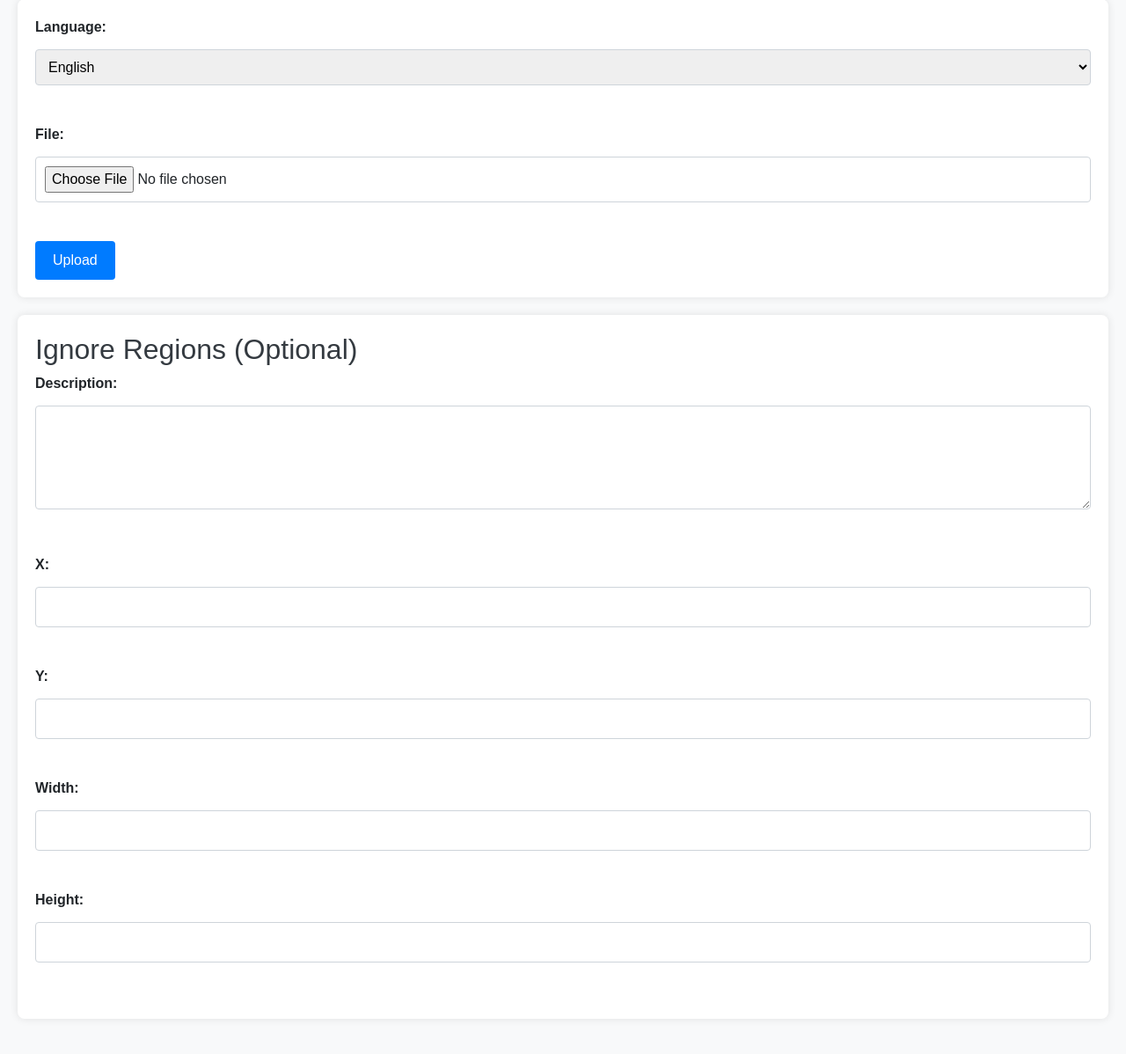
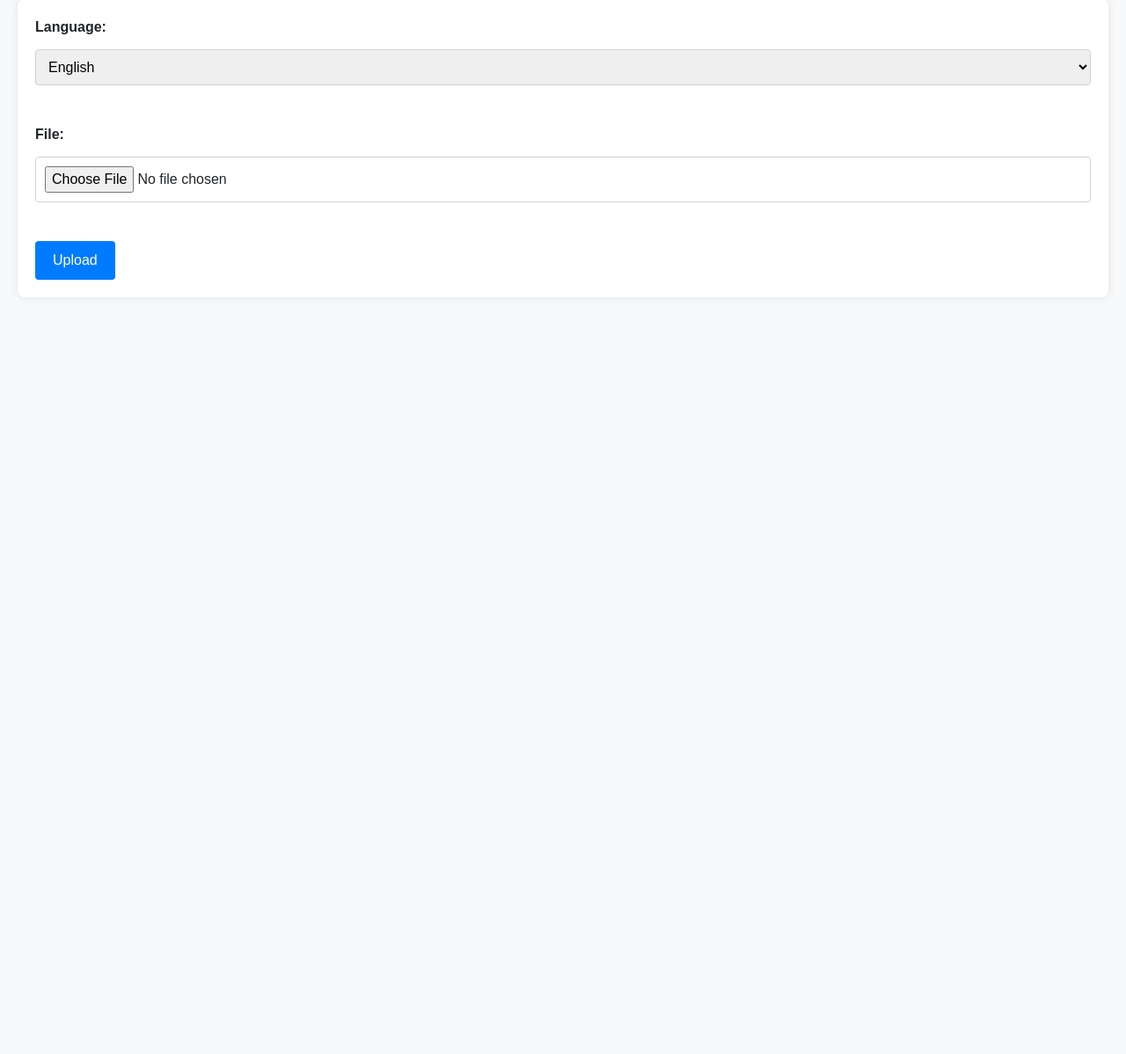
Before and after one commit to camdenwebster/ScreenshotManager, a Flask app: page /upload in a window 1280 px wide. Shown: the part 77-1275 px from the top of the page at 88% size. After the commit the page ends 395 px from the top, so only its background shows below. Run offline with Flask 3, Linux system fonts and the light colour scheme; some libraries are stand-ins or nearby versions.

Commit message:
Remove Ignore Regions UI from Upload page

```diff
--- a/app.py
+++ b/app.py
@@ -75,17 +75,6 @@ def upload_file():
         conn = sqlite3.connect('database.db')
         c = conn.cursor()
         c.execute('INSERT INTO screenshots (filename, filepath, language) VALUES (?, ?, ?)', (filename, filepath, language))
-        screenshot_id = c.lastrowid
-        description = request.form.get('description')
-        x = request.form.get('x')
-        y = request.form.get('y')
-        width = request.form.get('width')
-        height = request.form.get('height')
-        if description or x or y or width or height:
-            c.execute('''
-                INSERT INTO IgnoreRegions (screenshot_id, description, x, y, width, height)
-                VALUES (?, ?, ?, ?, ?, ?)
-            ''', (screenshot_id, description, x, y, width, height))
         conn.commit()
         conn.close()
         return redirect(url_for('upload_file', success=True))
--- a/templates/upload.html
+++ b/templates/upload.html
@@ -66,19 +66,6 @@
             <input type="submit" value="Upload">
         </form>
     </div>
-    <div id="ignore_regions">
-        <h2>Ignore Regions (Optional)</h2>
-        <label for="description">Description:</label><br>
-        <textarea name="description" id="description" rows="4" cols="50"></textarea><br><br>
-        <label for="x">X:</label>
-        <input type="number" name="x" id="x"><br><br>
-        <label for="y">Y:</label>
-        <input type="number" name="y" id="y"><br><br>
-        <label for="width">Width:</label>
-        <input type="number" name="width" id="width"><br><br>
-        <label for="height">Height:</label>
-        <input type="number" name="height" id="height"><br><br>
-    </div>
 
     <!-- Success Modal -->
     <div class="modal fade" id="successModal" tabindex="-1" aria-labelledby="successModalLabel" aria-hidden="true">
```
